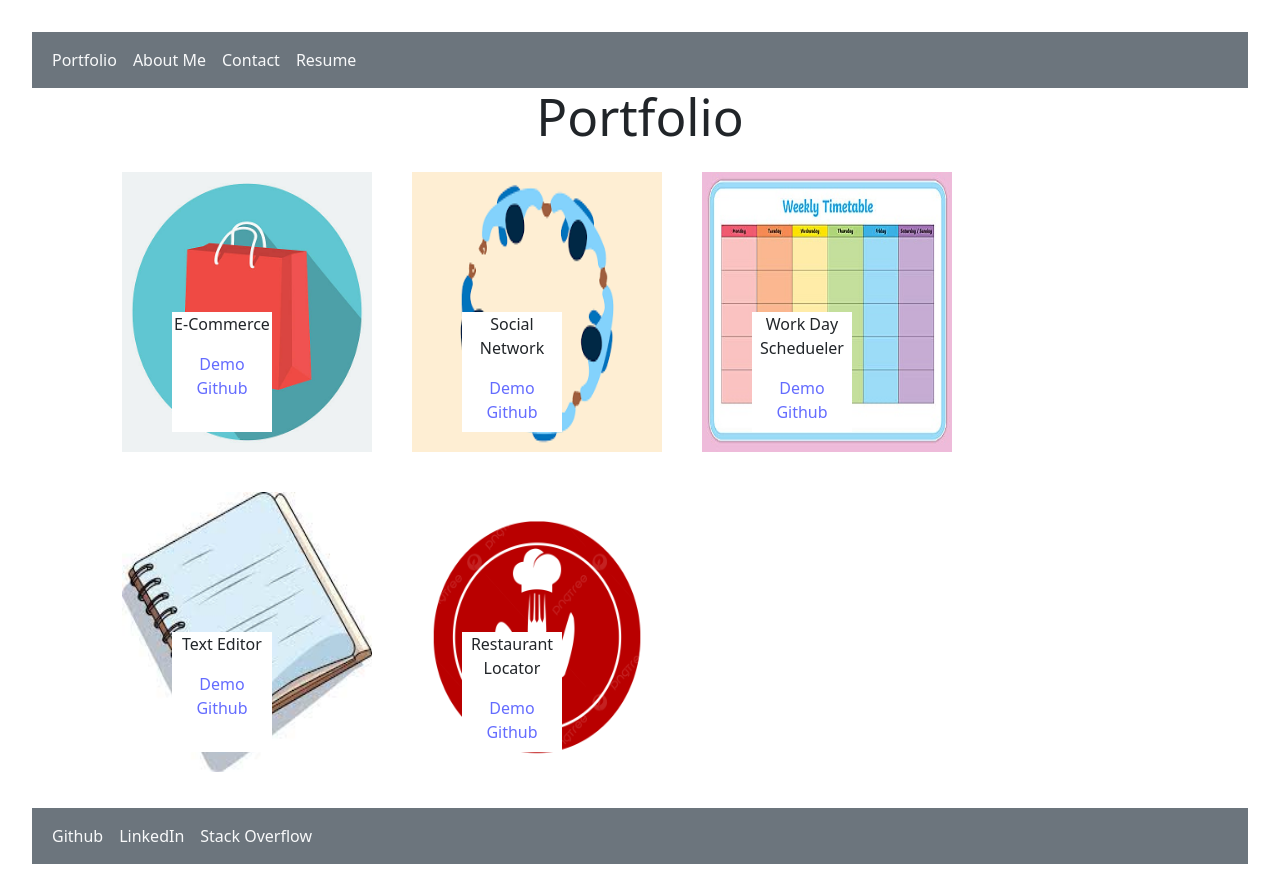
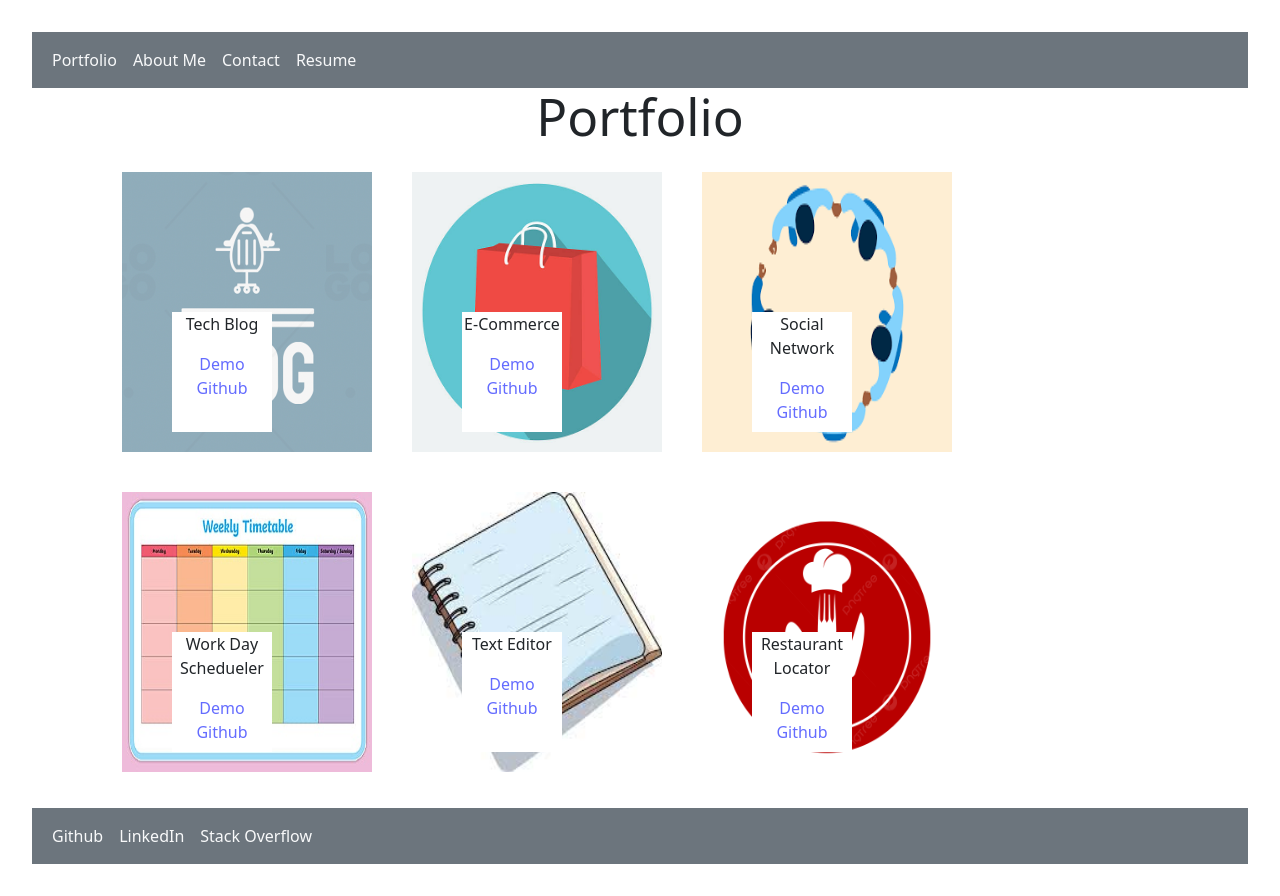
Before and after one commit to R3GAL0/Portfolio-MERN, a React (Vite) app in the folder client/: page / in a window 1280 px wide. Built offline with nearby package versions, Linux system fonts and the light colour scheme.

Commit message:
adding to about me and projects listed

```diff
--- a/client/src/pages/AboutMePage.jsx
+++ b/client/src/pages/AboutMePage.jsx
@@ -5,11 +5,11 @@ export default function AboutMePage() {
             <h1>About Me</h1>
 
             <p>
-            Lorem ipsum dolor sit amet, consectetur adipiscing elit. Fusce est augue, consectetur eu ex vel, rutrum tincidunt metus. Nam velit dolor, euismod ut nulla ut, pharetra pharetra metus. Mauris nec ornare odio. Donec iaculis lacus consequat accumsan malesuada. Pellentesque sit amet dictum velit. Sed mollis eros augue, ullamcorper porttitor purus viverra et. Donec turpis odio, sollicitudin vitae tellus non, laoreet elementum est. Mauris ullamcorper sed est et tincidunt. Praesent massa leo, pretium nec laoreet id, imperdiet id nisl.
+            I have completed a Bsc in Physics and am currently completing an Msc in Physics part time. I have a history of coding that started with my Bsc where I took an intoductory course to Java and did quite well in it. However at the time I did not see it as a career path as I wanted to get into something physics related. But my coding journey did not stop there,physics is a field that deals closely with coding after all. I have since used coding as part of my Bsc thesis, and during my Msc. Using languages such as Mathematica, Perl, and Python for various purposes but until recently I still did not see myself as much of a developer even though I enjoyed coding.
             </p>
 
             <p>
-            Integer suscipit lacus id urna dapibus tincidunt. Morbi tincidunt lacus sit amet erat porttitor imperdiet vitae eget lorem. Duis molestie aliquam felis sed ullamcorper. Aenean ante nisi, posuere iaculis lacus at, tincidunt condimentum nunc. Praesent eget nunc enim. In malesuada pharetra orci. Nulla ac urna ligula. Cras et magna ultrices, iaculis elit eu, fringilla lacus. Mauris sed neque tincidunt, feugiat elit non, iaculis ipsum. Phasellus at turpis ex. Nunc iaculis enim est, sed suscipit diam dictum sit amet. Mauris et lacus vel dolor consectetur egestas a et purus. Aliquam interdum lectus id metus sodales ultrices. Cras posuere arcu ut aliquam scelerisque. In urna mi, condimentum eget fringilla a, tempor a ex.
+            My opinion on my career path has shifted over time and I became less interested in Academia, however just about all the jobs related to physics deal with academia so I have decided to pursue a career in coding, or more specifically web development. To achieve this I have taken a full stack web development boot camp with the University of Toronto. It was a rough road but I have made it through and learned much because of it. Now I can claim that I am a full stack developer. However I know that the journey does not end there and even after the bootcamp has ended I have continued to sharpen my coding skills through additional projects as can be seen on my github (linked in the footer) or through additional courses such as one for Amazon Web Services.
             </p>
         </div>
     );
--- a/client/src/projectList.js
+++ b/client/src/projectList.js
@@ -2,10 +2,18 @@
 // list of projects to appear on the main page
 // 0: key, 1: github link, 2: deploymeny/video link, 3: img ref from 'public/projectImgs', 4: project title
 let projs = [
+
+    [
+        'p6',
+        'https://github.com/R3GAL0/Tech-Blog',
+        'https://tech-blog12534-b3073f956948.herokuapp.com/',
+        '/projectImgs/blog.png',
+        'Tech Blog'
+    ],
     [
         'p1',
-        'https://github.com/phvania/E-Commerce-',
-        'https://riley1-3f2201f3866a.herokuapp.com/',
+        'https://github.com/R3GAL0/project03-solo',
+        'https://e-store-e55ee7daa6ad.herokuapp.com/',
         '/projectImgs/shoppingBag.jpg',
         'E-Commerce'
     ],
@@ -32,18 +40,11 @@ let projs = [
     ],
     [
         'p3',
-        'https://github.com/R3GAL0/Project01',
-        'https://r3gal0.github.io/Project01/',
+        'https://github.com/R3GAL0/project01-solo',
+        'https://main--tourmaline-klepon-57d20b.netlify.app/',
         '/projectImgs/pngtree-food-logo-png-image_8239850.png',
         "Restaurant Locator"
     ],
-    // [
-    //     'p6',
-    //     '',
-    //     '',
-    //     '/projectImgs/cat.jpg',
-    //     ''
-    // ],
 
 ]
 
```
Also changed, not shown: client/public/projectImgs/blog.png (added).
